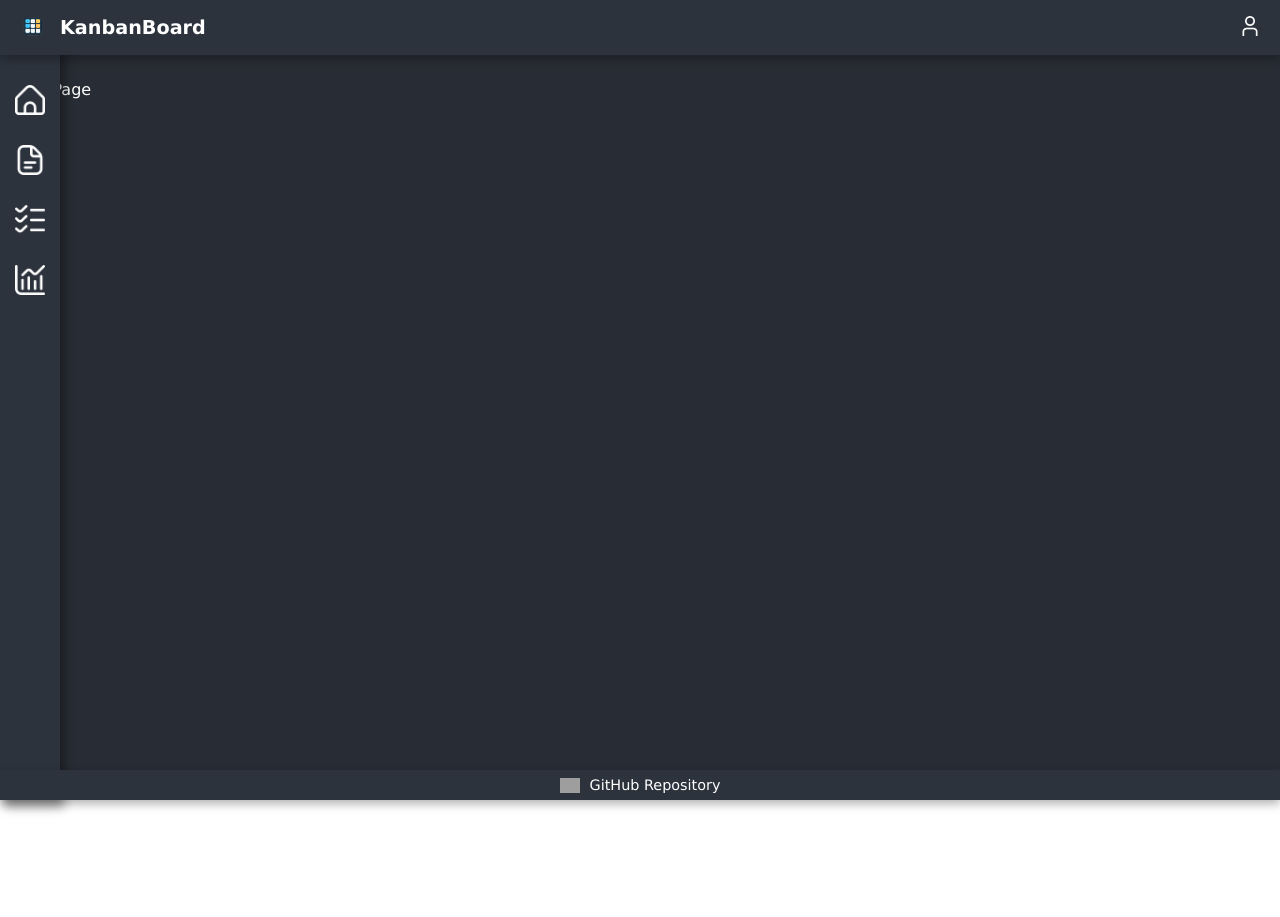
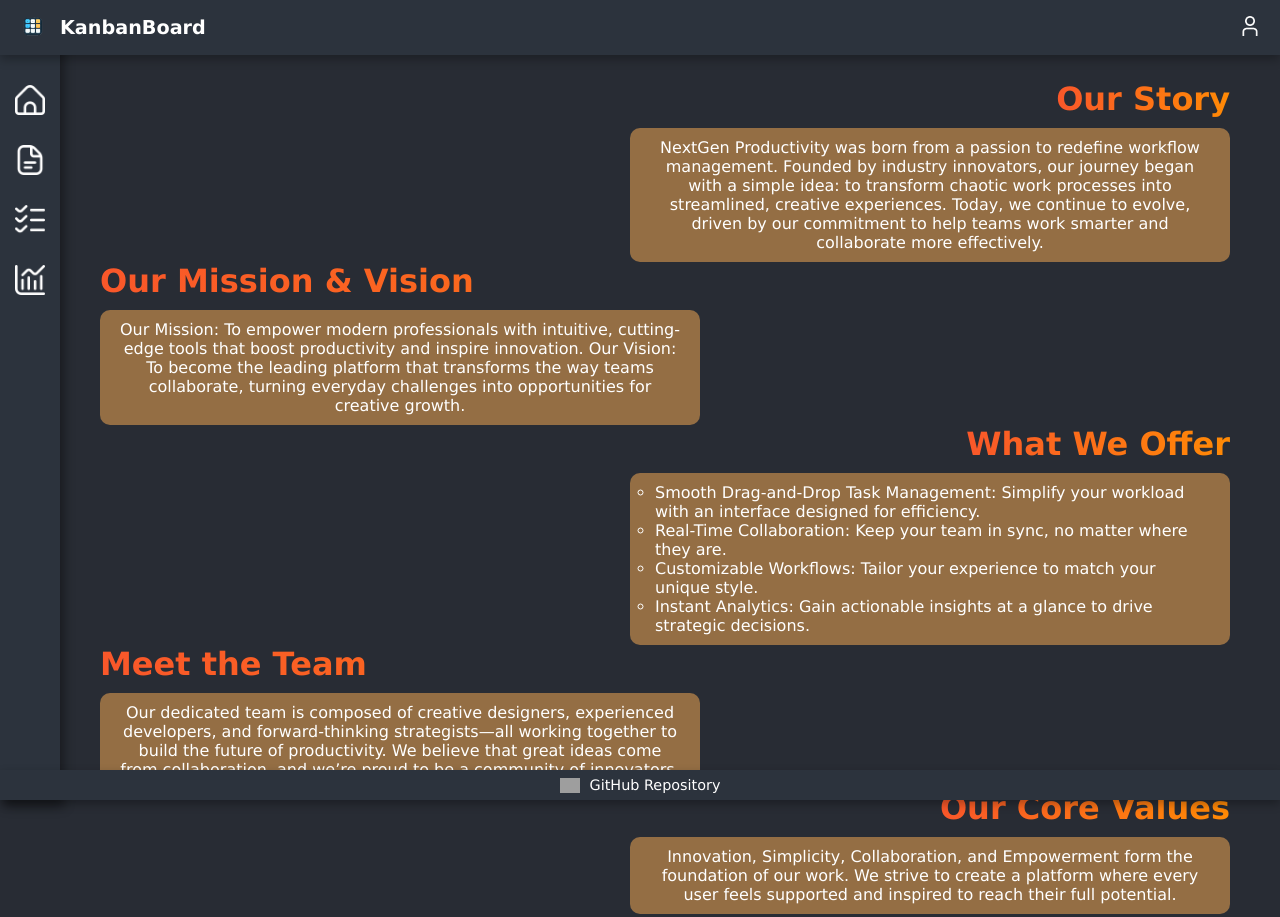
Before and after one commit to danielaprimacov/react-kanban-board, a React (Vite) app: page /about in a window 1280 px wide. Shown: the top 917 px of the page. Before the commit the page ends 800 px from the top, so only its background shows below. Built offline with nearby package versions, Linux system fonts and the light colour scheme; grey boxes are pictures that could not be loaded.

Commit message:
Defining the Structure of the About Page

```diff
--- /dev/null
+++ b/src/assets/components/AboutComponent/About.jsx
@@ -0,0 +1,91 @@
+import classes from "./About.module.css";
+
+function About() {
+  return (
+    <div className={classes["about-content"]}>
+      <div className={classes.story}>
+        <h1 className={classes["highlight-text"]}>Our Story</h1>
+        <div className={classes["about-story"]}>
+          <p>
+            NextGen Productivity was born from a passion to redefine workflow
+            management. Founded by industry innovators, our journey began with a
+            simple idea: to transform chaotic work processes into streamlined,
+            creative experiences. Today, we continue to evolve, driven by our
+            commitment to help teams work smarter and collaborate more
+            effectively.
+          </p>
+        </div>
+      </div>
+      <div className={classes.mission}>
+        <h1 className={classes["highlight-text"]}>Our Mission & Vision</h1>
+        <div className={classes["about-mission"]}>
+          <p>
+            Our Mission: To empower modern professionals with intuitive,
+            cutting-edge tools that boost productivity and inspire innovation.
+            Our Vision: To become the leading platform that transforms the way
+            teams collaborate, turning everyday challenges into opportunities
+            for creative growth.
+          </p>
+        </div>
+      </div>
+      <div className={classes.offer}>
+        <h1 className={classes["highlight-text"]}>What We Offer</h1>
+        <div className={classes["about-offer"]}>
+          <ul>
+            <li>
+              Smooth Drag-and-Drop Task Management: Simplify your workload with
+              an interface designed for efficiency.
+            </li>
+            <li>
+              Real-Time Collaboration: Keep your team in sync, no matter where
+              they are.
+            </li>
+            <li>
+              Customizable Workflows: Tailor your experience to match your
+              unique style.
+            </li>
+            <li>
+              Instant Analytics: Gain actionable insights at a glance to drive
+              strategic decisions.
+            </li>
+          </ul>
+        </div>
+      </div>
+      <div className={classes.team}>
+        <h1 className={classes["highlight-text"]}>Meet the Team</h1>
+        <div className={classes["about-team"]}>
+          <p>
+            Our dedicated team is composed of creative designers, experienced
+            developers, and forward-thinking strategists—all working together to
+            build the future of productivity. We believe that great ideas come
+            from collaboration, and we’re proud to be a community of innovators.
+          </p>
+        </div>
+      </div>
+      <div className={classes.core}>
+        <h1 className={classes["highlight-text"]}>Our Core Values</h1>
+        <div className={classes["about-core"]}>
+          <p>
+            Innovation, Simplicity, Collaboration, and Empowerment form the
+            foundation of our work. We strive to create a platform where every
+            user feels supported and inspired to reach their full potential.
+          </p>
+        </div>
+      </div>
+      <div className={classes.journey}>
+        <h1 className={classes["highlight-text"]}>Join Our Journey</h1>
+        <div className={classes["about-journey"]}>
+          <p>
+            We’re excited to continue this journey and would love for you to
+            join us. Whether you're a startup, an established business, or an
+            individual looking to boost productivity, NextGen Productivity is
+            here to support you every step of the way. Get in touch or sign up
+            to see how we can help elevate your workflow.
+          </p>
+        </div>
+      </div>
+    </div>
+  );
+}
+
+export default About;
--- /dev/null
+++ b/src/assets/components/AboutComponent/About.module.css
@@ -0,0 +1,62 @@
+.highlight-text {
+  background: linear-gradient(90deg, #f9572a, #ff8a05);
+  background-clip: text;
+  -webkit-background-clip: text;
+  -webkit-text-fill-color: transparent;
+}
+
+.about-content {
+  margin-left: 100px;
+  margin-bottom: 120px;
+}
+
+.story,
+.mission,
+.offer,
+.team,
+.core,
+.journey {
+  padding-right: 50px;
+  display: flex;
+  flex-direction: column;
+  gap: 10px;
+}
+
+.story,
+.offer,
+.core {
+  align-items: flex-end;
+}
+
+.about-story,
+.about-mission,
+.about-offer,
+.about-team,
+.about-core,
+.about-journey {
+  width: 600px;
+  background-color: rgba(255, 175, 84, 0.5);
+  padding: 10px 20px;
+  border-radius: 10px;
+  text-align: center;
+  transition: transform 0.3s ease-in-out;
+  cursor: pointer;
+}
+
+.about-offer {
+  text-align: left;
+}
+
+.about-offer ul {
+  list-style: circle;
+  margin-left: 5px;
+}
+
+.about-story:hover,
+.about-mission:hover,
+.about-offer:hover,
+.about-team:hover,
+.about-core:hover,
+.about-journey:hover {
+  transform: scale(1.1);
+}
--- a/src/pages/AboutPage.jsx
+++ b/src/pages/AboutPage.jsx
@@ -1,5 +1,7 @@
+import About from "../assets/components/AboutComponent/About";
+
 function AboutPage() {
-  return <p>About Page</p>;
+  return <About />;
 }
 
 export default AboutPage;
--- a/src/pages/Home.jsx
+++ b/src/pages/Home.jsx
@@ -1,4 +1,4 @@
-import MainContent from "../assets/components/MainContent";
+import MainContent from "../assets/components/MainContent/MainContent";
 
 function HomePage() {
   return <MainContent />;
```
Also changed, not shown: src/assets/components/MainContent/MainContent.jsx (renamed from src/assets/components/MainContent.jsx, +4 -4 lines), src/assets/components/MainContent/MainContent.module.css (renamed from src/assets/components/MainContent.module.css).
